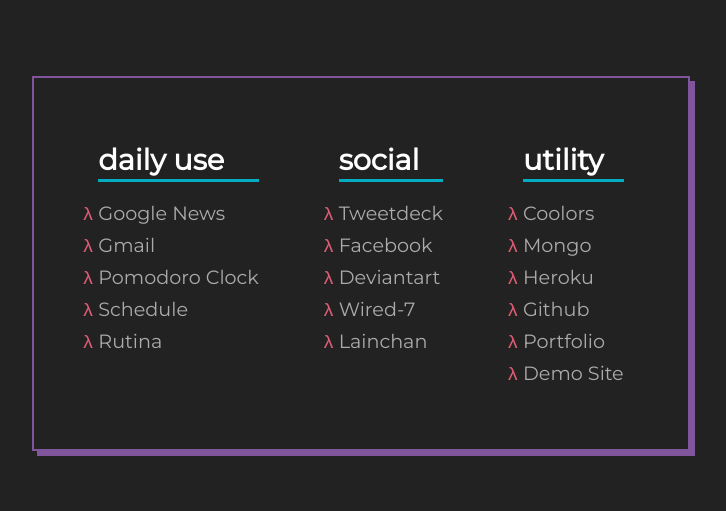
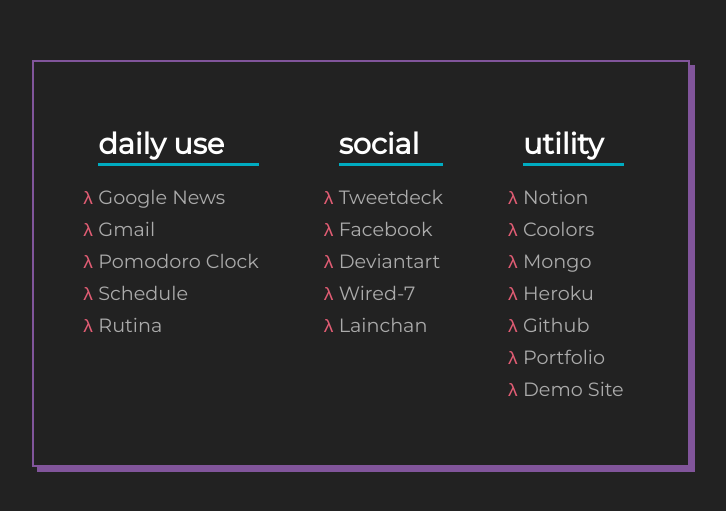
Before and after one commit to ReliSalazar/Bookmarks, a React (Create React App) app: page / in a window 1280 px wide. Shown: the part 137-648 px from the top of the page, without its empty margins (279-1005 px from the left). Built offline with nearby package versions, Linux system fonts and the light colour scheme.

Commit message:
add notion

```diff
--- a/src/App.js
+++ b/src/App.js
@@ -57,6 +57,11 @@
     },
   ];
   const utility = [
+    {
+      name: "Notion",
+      url: "https://www.notion.so/relisalazar/",
+      type: "utility",
+    },
     {
       name: "Coolors",
       url: "https://coolors.co/generate",
```
